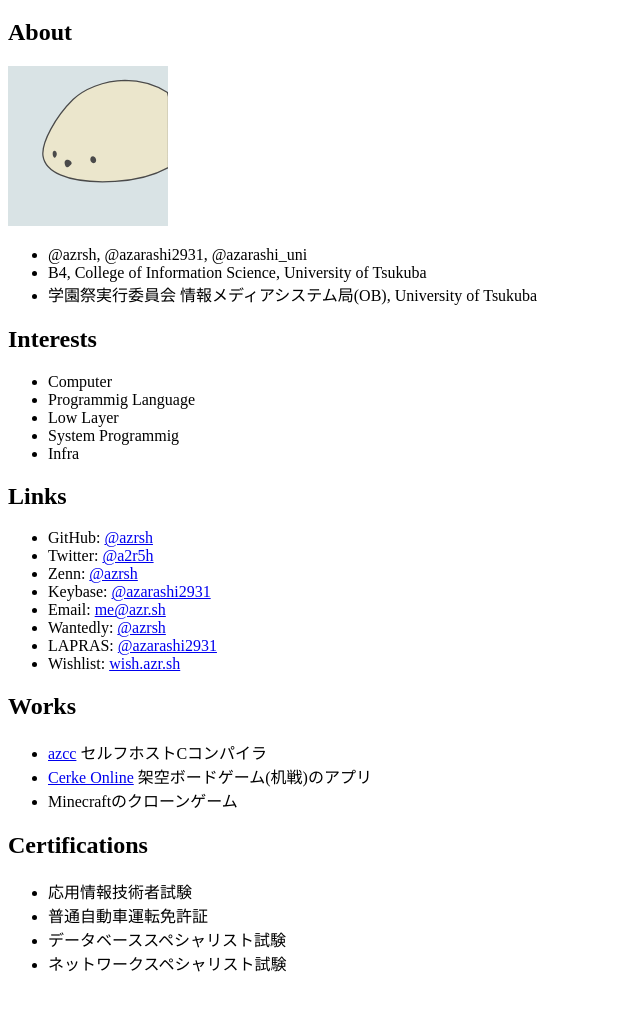
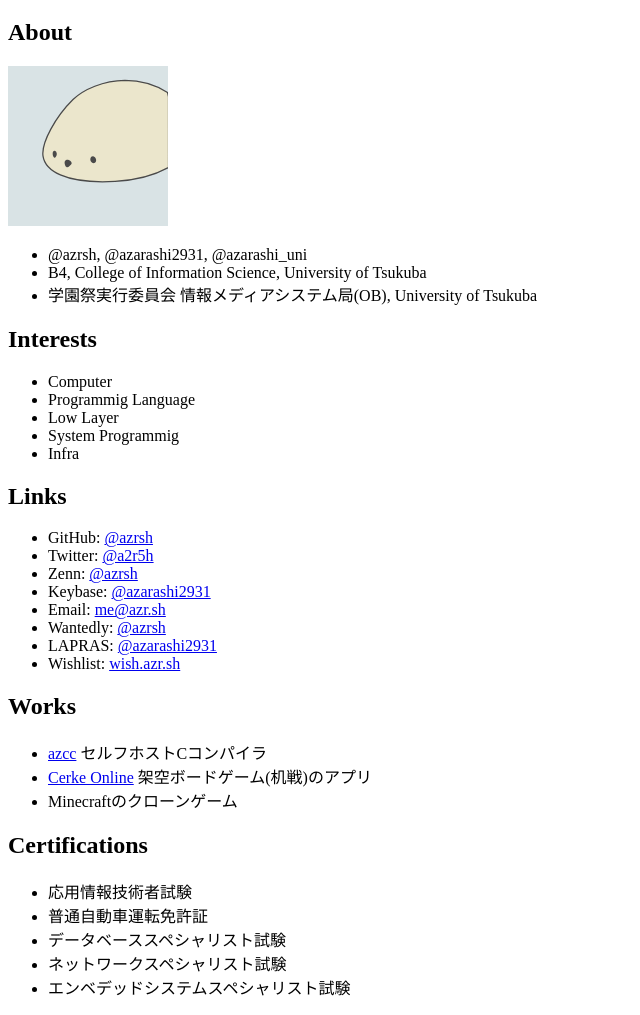
Before and after one commit to azrsh/azr.sh, a plain HTML site: page public/index.html in a window 1280 px wide. Shown: the part 61-1076 px from the top of the page, without its empty margins (0-640 px from the left). Before the commit the page ends 1052 px from the top, so only its background shows below. Drawn offline with Linux system fonts and the light colour scheme.

Commit message:
Add ES to certificates

```diff
--- a/public/index.html
+++ b/public/index.html
@@ -59,6 +59,7 @@
             <li>普通自動車運転免許証</li>
             <li>データベーススペシャリスト試験</li>
             <li>ネットワークスペシャリスト試験</li>
+            <li>エンベデッドシステムスペシャリスト試験</li>
         </ul>
     </body>
 </html>
```
